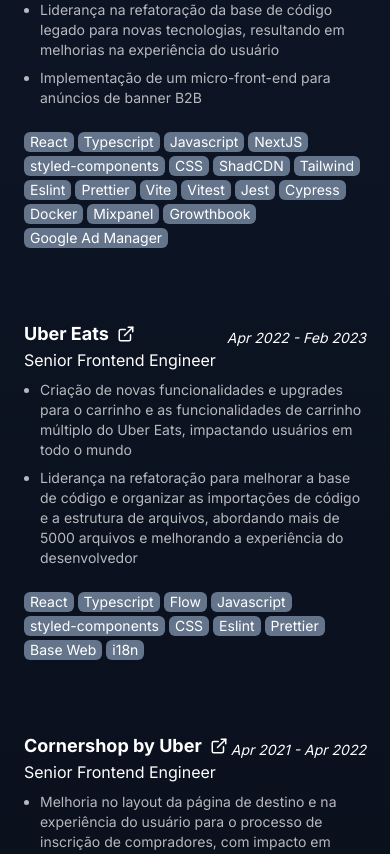
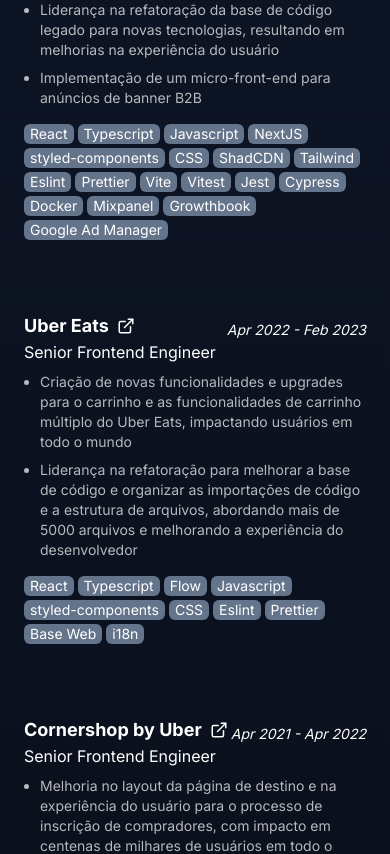
Before and after one commit to refeals/portfolio_deploy, a Next.js app: page / in a window 390 px wide. Shown: the part 780-1634 px from the top of the page. Built offline with nearby package versions, Linux system fonts and the light colour scheme.

Commit message:
style: update tag spacing

```diff
--- a/components/Experience.tsx
+++ b/components/Experience.tsx
@@ -41,7 +41,7 @@
             ))}
           </ul>
 
-          <div className="flex flex-wrap gap-1 mt-4">
+          <div className="flex flex-wrap gap-1 mt-2 md:mt-4">
             {tags.split(", ").map((t) => (
               <span key={t} className="bg-slate-500 rounded-md px-1.5 text-sm">
                 {t}
```
